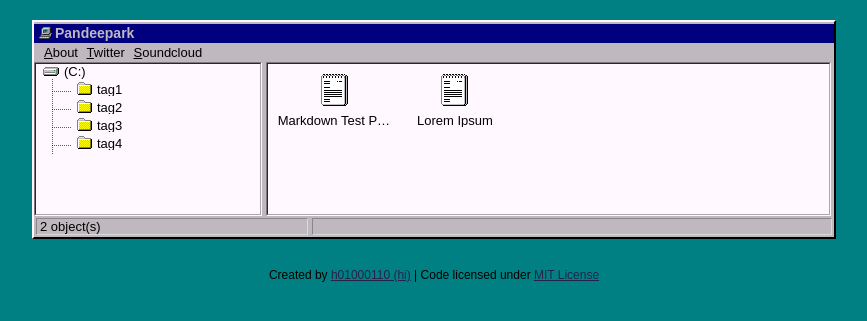
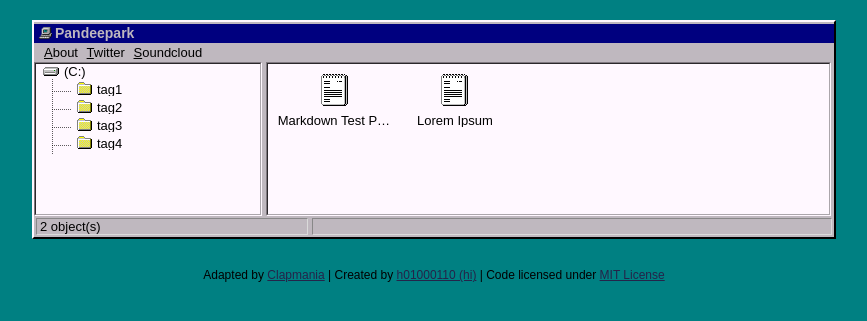
Before and after one commit to clapmania/clapmania.github.io, a Jekyll site: the page built from index.html, in a window 1280 px wide. Shown: the top 321 px of the page, without its empty margins (206-1073 px from the left). Built offline with Jekyll 4.4.1, drawn with Linux system fonts in a browser that asks for light colours.

Commit message:
Update default.html

```diff
--- a/_layouts/default.html
+++ b/_layouts/default.html
@@ -92,7 +92,7 @@
 	<script src="/assets/js/001.js"></script>
 	<script src="/assets/js/002.js"></script>
 	<div class="footer">
-		<p>Created by <a href="http://github.com/h01000110" target="_blank">h01000110 (hi)</a> | Code licensed under <a href="https://github.com/h01000110/h01000110.github.io/blob/master/LICENSE" target="_blank">MIT License</a></p>
+		<p>Adapted by <a href="https://github.com/clapmania" target="_blank">Clapmania</a> | Created by <a href="http://github.com/h01000110" target="_blank">h01000110 (hi)</a> | Code licensed under <a href="https://github.com/h01000110/h01000110.github.io/blob/master/LICENSE" target="_blank">MIT License</a></p>
 	</div>
 </body>
 </html>
```
